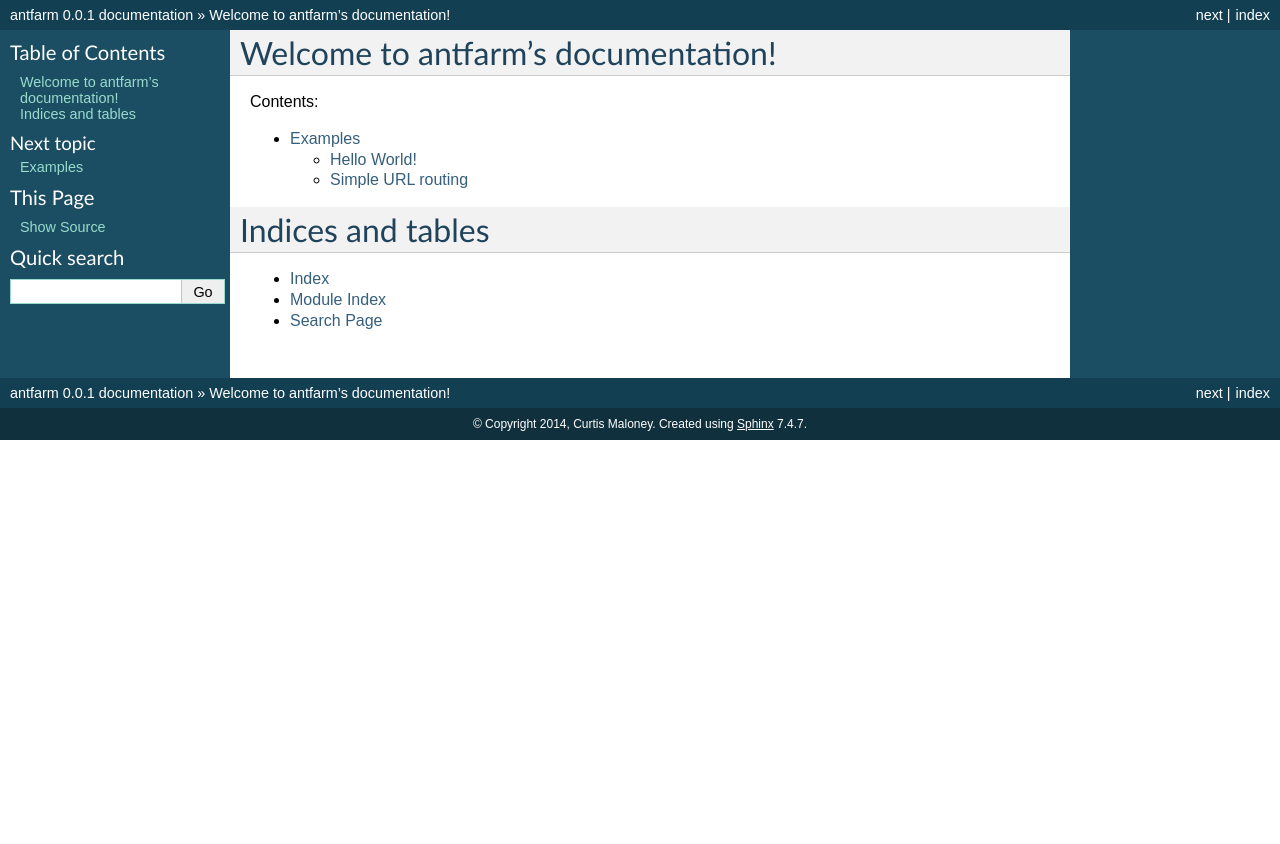
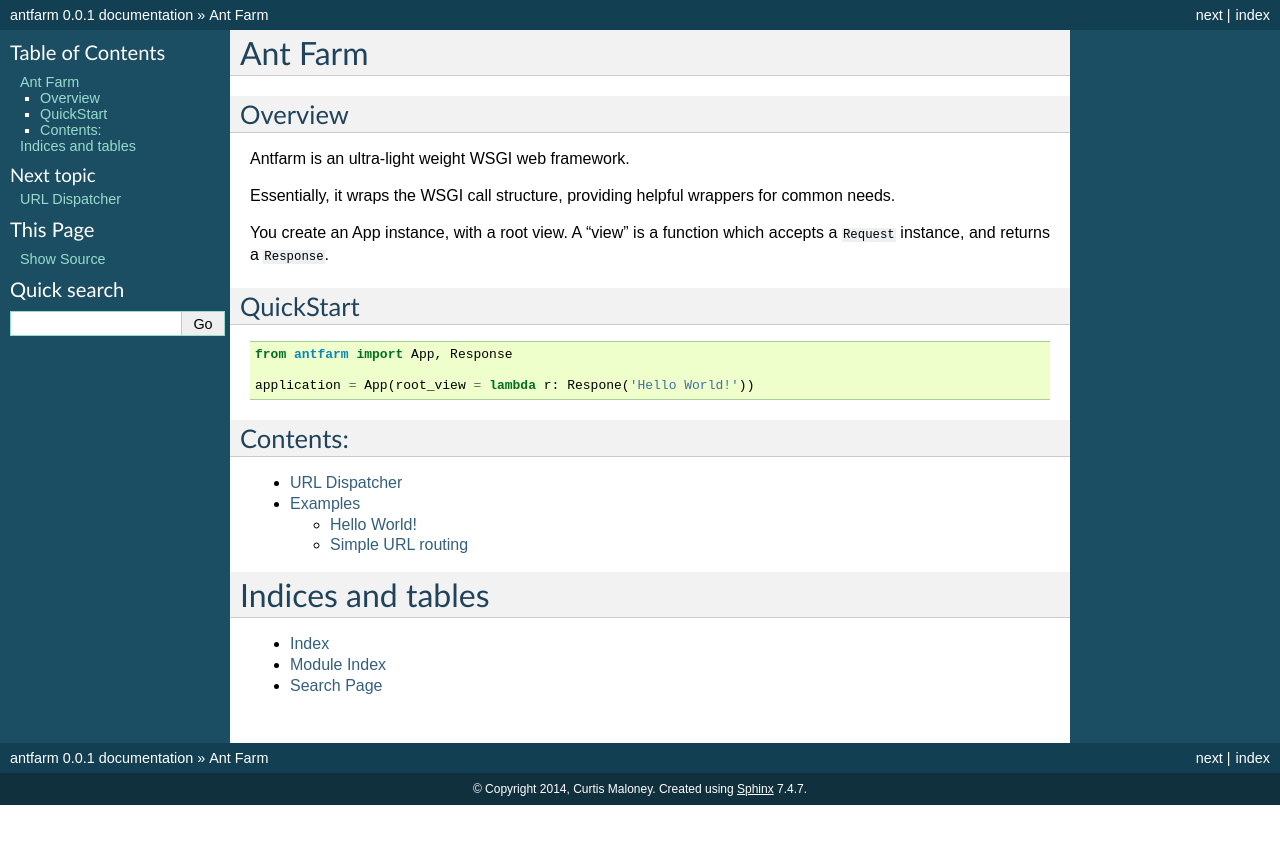
Before and after one commit to funkybob/antfarm, a Sphinx documentation site: the page built from docs/index.rst, in a window 1280 px wide. Shown: the top 844 px of the page. Built offline with Sphinx 7.4.7, drawn with Linux system fonts in a browser that asks for light colours.

Commit message:
More docs

```diff
--- a/docs/index.rst
+++ b/docs/index.rst
@@ -3,14 +3,38 @@
    You can adapt this file completely to your liking, but it should at least
    contain the root `toctree` directive.
 
-Welcome to antfarm's documentation!
-===================================
+Ant Farm
+========
+
+Overview
+--------
+
+Antfarm is an ultra-light weight WSGI web framework.
+
+Essentially, it wraps the WSGI call structure, providing helpful wrappers for
+common needs.
+
+You create an App instance, with a root view.  A "view" is a function which
+accepts a ``Request`` instance, and returns a ``Response``.
+
+QuickStart
+----------
+
+.. code-block:: python
+
+    from antfarm import App, Response
+
+    application = App(root_view = lambda r: Respone('Hello World!'))
+
 
 Contents:
+--------
+
 
 .. toctree::
    :maxdepth: 2
 
+   urls
    example
 
 
```
Also changed, not shown: docs/urls.rst (added, +21 -0 lines).
